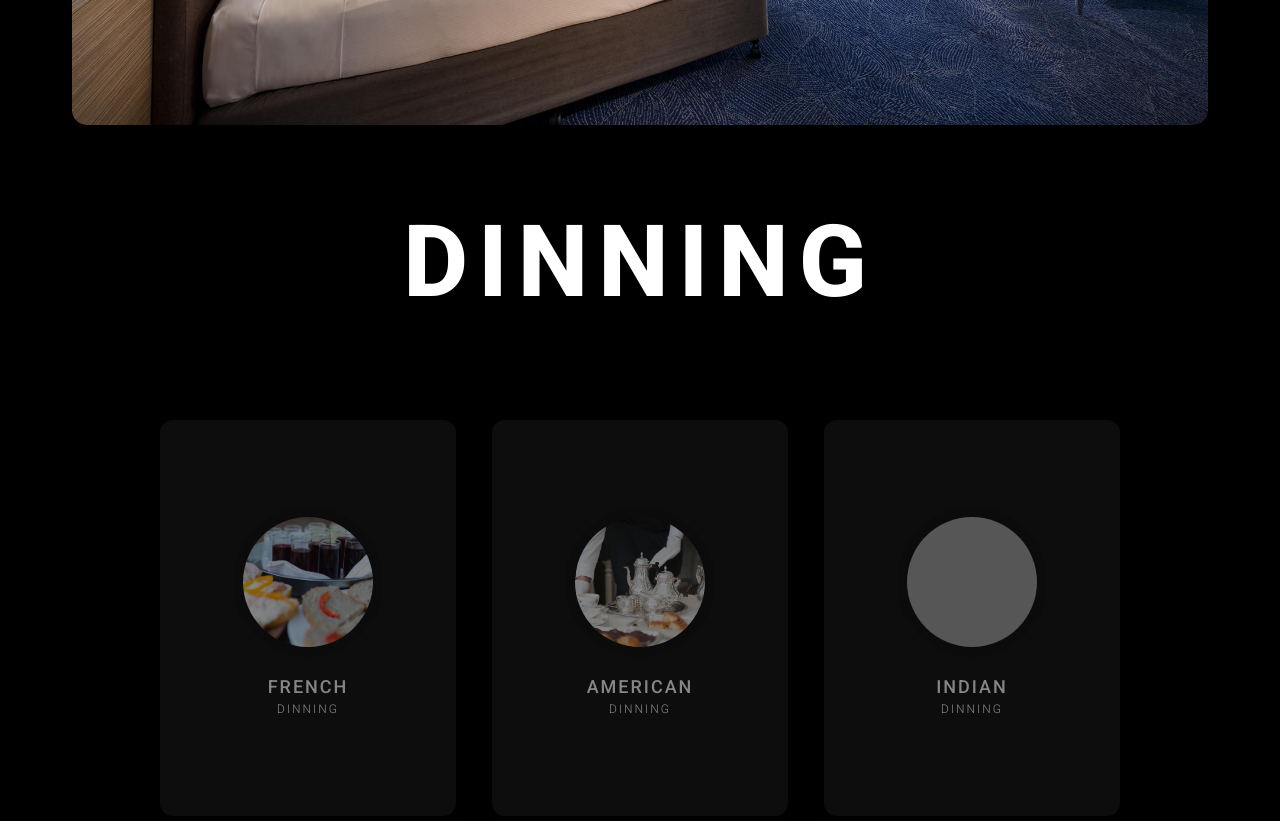
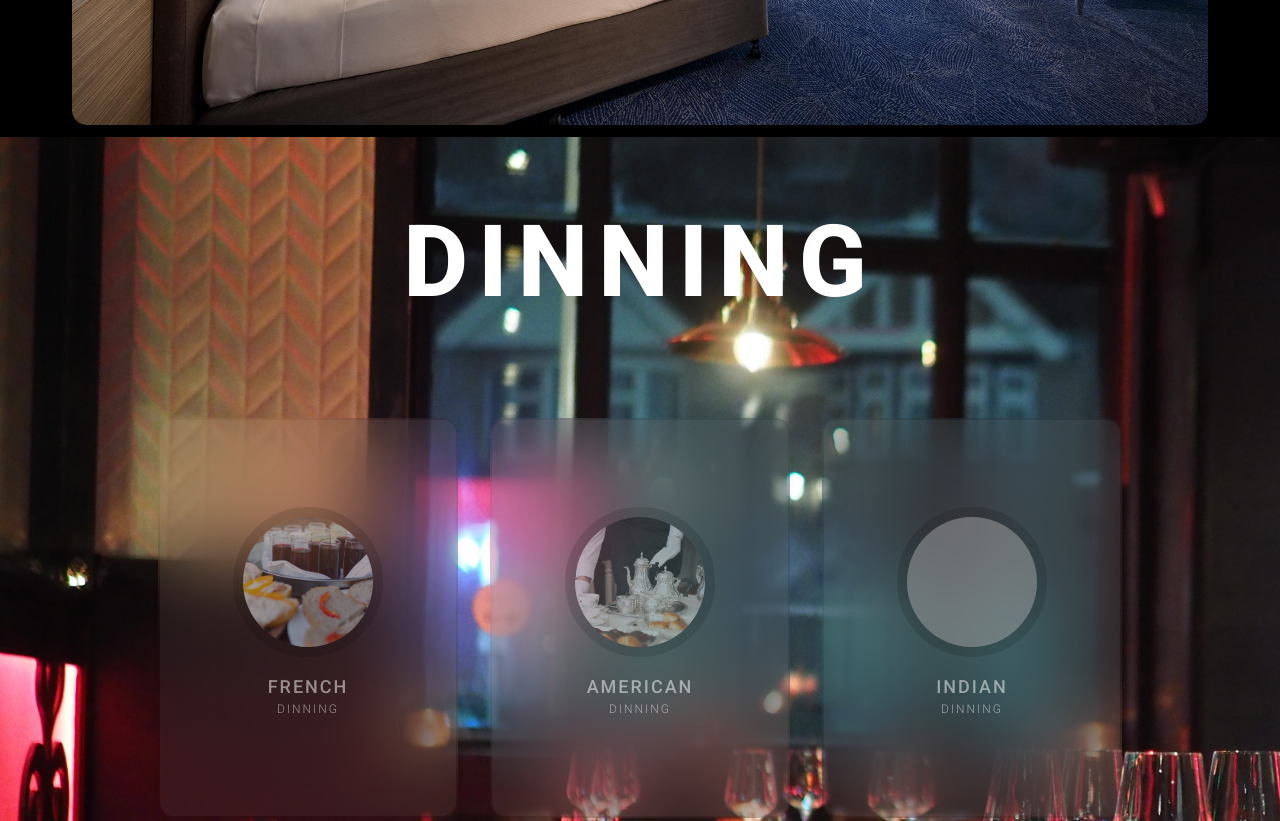
Before and after one commit to sahilsangwan-source/Hotel_management_, a plain HTML site: page index.html in a window 1280 px wide. Shown: the part 3700-4521 px from the top of the page. Drawn offline with nearby package versions, Linux system fonts and the light colour scheme; grey boxes are pictures that could not be loaded.

Commit message:
Update dinning.css

```diff
--- a/dinning.css
+++ b/dinning.css
@@ -1,5 +1,5 @@
 .dinning{
-    background: url(img/dinning.jpg);
+    background: url(/dinning.jpg);
     background-size: cover;
     height: 100%;
     align-content: center;
```
